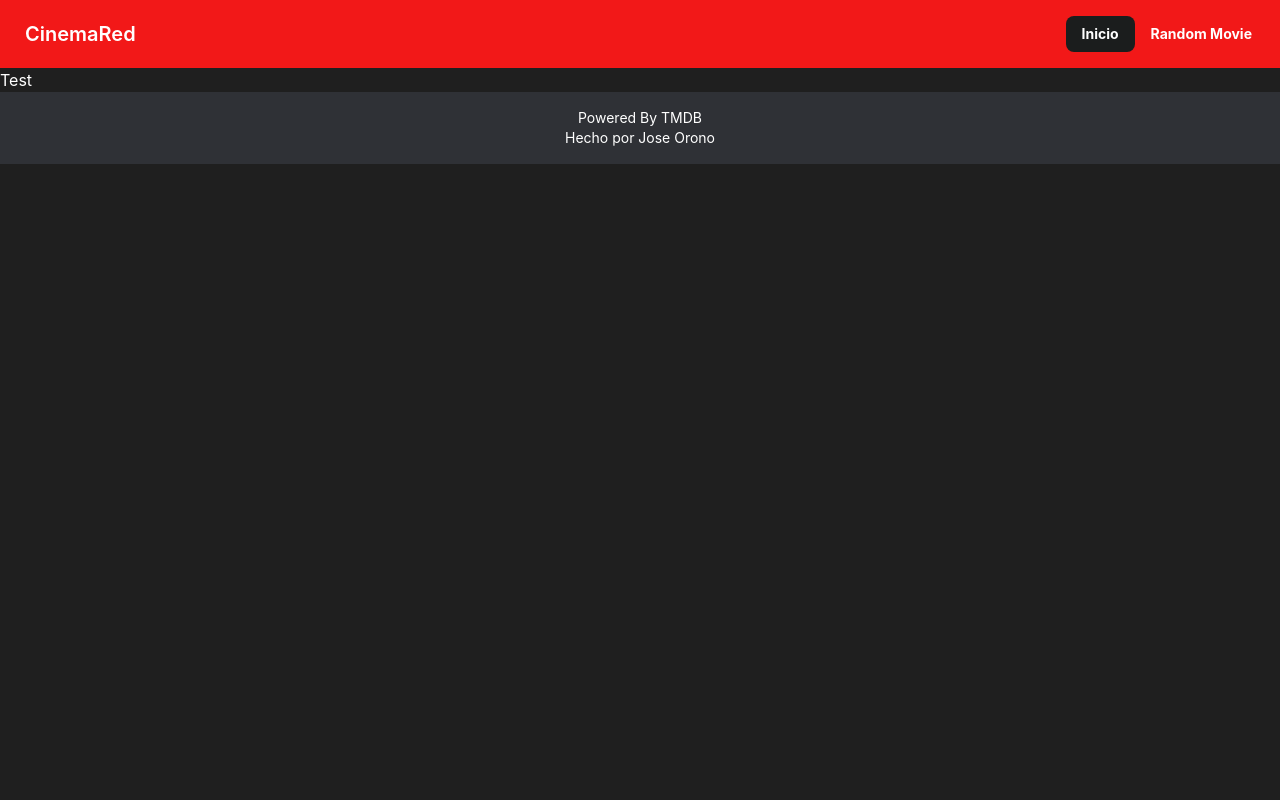
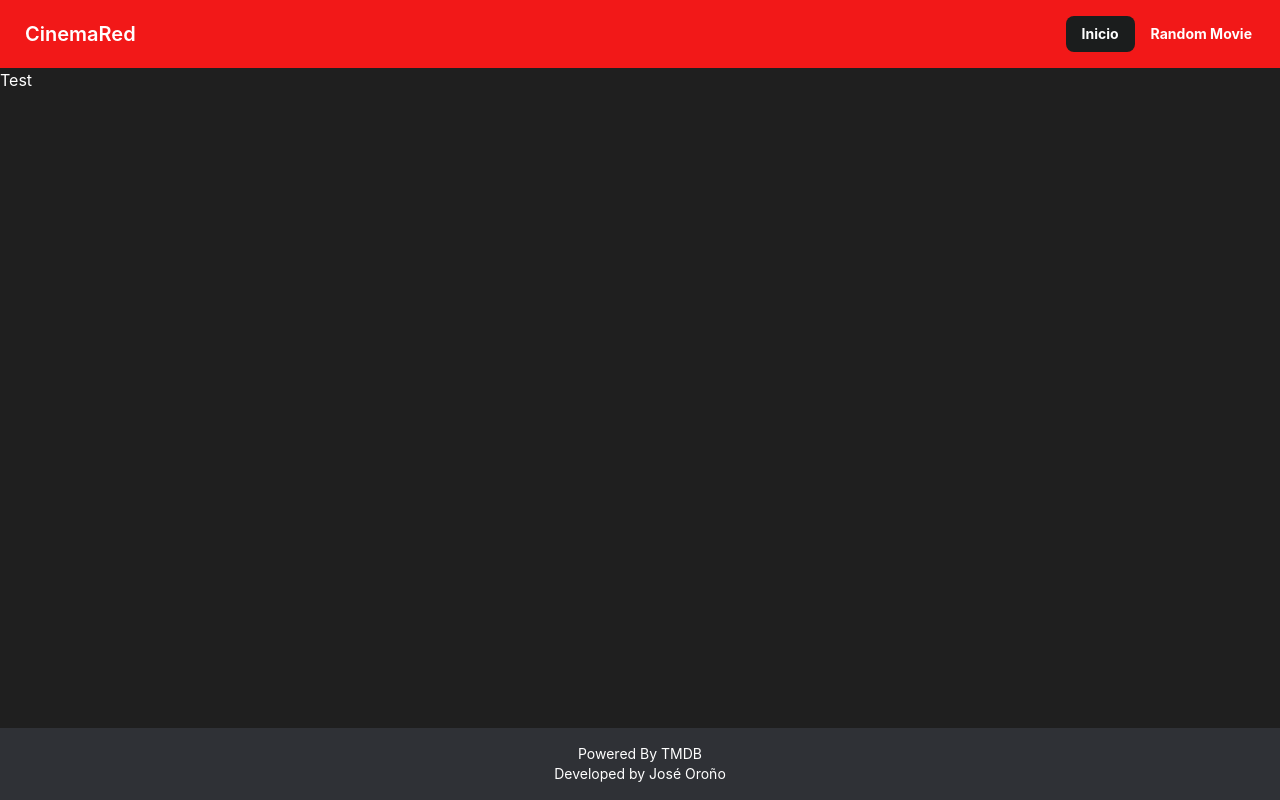
Before and after one commit to joseorono/react-movie-app, a React (Vite) app: page / in a window 1280 px wide. Built offline with nearby package versions, Linux system fonts and the light colour scheme.

Commit message:
Minor text and style changes

```diff
--- a/src/components/AppFooter.tsx
+++ b/src/components/AppFooter.tsx
@@ -7,7 +7,7 @@ function AppFooter() {
         Powered By TMDB
       </p>
       <p className="text-sm">
-        Hecho por Jose Orono
+        Developed by José Oroño
       </p>
     </footer>
   );
--- a/src/index.css
+++ b/src/index.css
@@ -20,3 +20,13 @@
   color: hsl(var(--nc));
   font-weight: bold;
 }
+
+#root {
+  display: flex;
+  flex-direction: column;
+  min-height: 100vh;
+}
+
+#Route {
+  flex: 1;
+}
```
